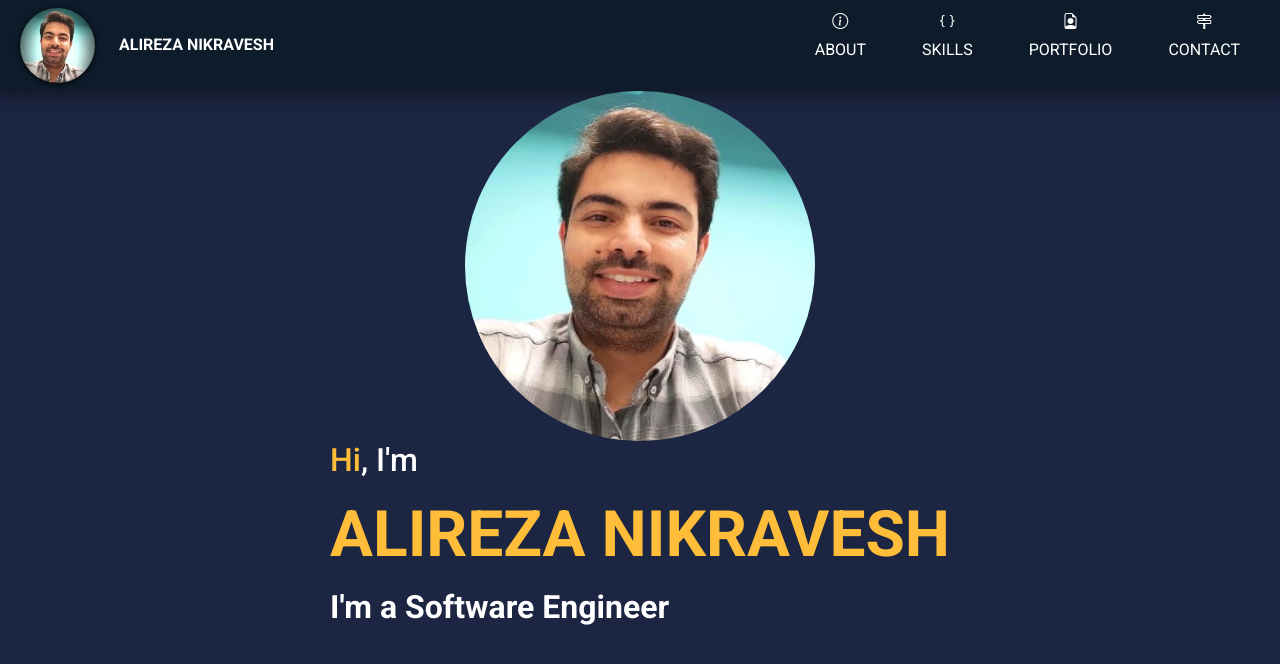
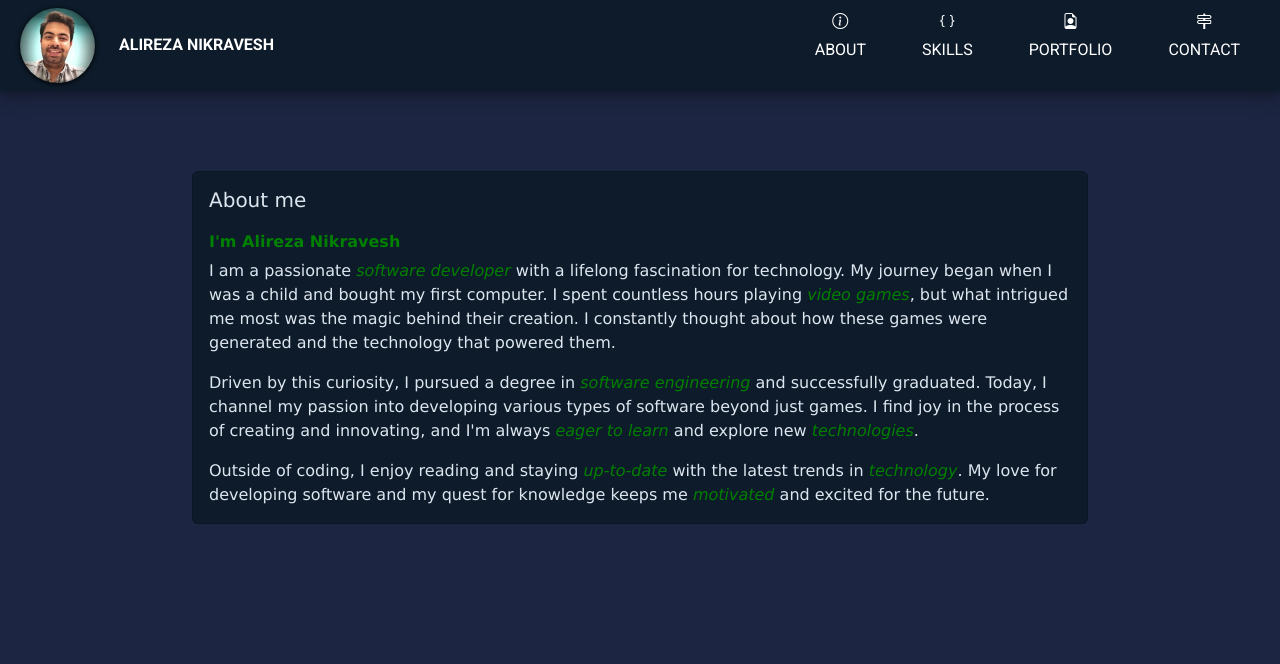
Before and after one commit to nikravesh/Portfolio, an Angular app in the folder portfolio-app/: page /about in a window 1280 px wide. Before the commit this address led to /. Shown: the top 664 px of the page. Built offline with nearby package versions, Linux system fonts and the light colour scheme.

Commit message:
added about me section

```diff
--- /dev/null
+++ b/portfolio-app/src/app/about/about.component.html
@@ -0,0 +1,39 @@
+<div class="card">
+  <div class="card-body">
+    <h5 class="card-title">{{ title }}</h5>
+    <h6 class="card-subtitle mb-2" style="color: green; font-weight: bold">
+      {{ myName }}
+    </h6>
+    <p class="card-text">
+      I am a passionate
+      <span style="color: green; font-style: oblique">software developer</span>
+      with a lifelong fascination for technology. My journey began when I was a
+      child and bought my first computer. I spent countless hours playing
+      <span style="color: green; font-style: oblique">video games</span>, but
+      what intrigued me most was the magic behind their creation. I constantly
+      thought about how these games were generated and the technology that
+      powered them.
+    </p>
+    <p class="card-text">
+      Driven by this curiosity, I pursued a degree in
+      <span style="color: green; font-style: oblique"
+        >software engineering</span
+      >
+      and successfully graduated. Today, I channel my passion into developing
+      various types of software beyond just games. I find joy in the process of
+      creating and innovating, and I'm always
+      <span style="color: green; font-style: oblique">eager to learn</span> and
+      explore new
+      <span style="color: green; font-style: oblique"> technologies</span>.
+    </p>
+    <p class="card-text">
+      Outside of coding, I enjoy reading and staying
+      <span style="color: green; font-style: oblique"> up-to-date</span> with
+      the latest trends in
+      <span style="color: green; font-style: oblique"> technology</span>. My
+      love for developing software and my quest for knowledge keeps me
+      <span style="color: green; font-style: oblique"> motivated</span>
+      and excited for the future.
+    </p>
+  </div>
+</div>
--- /dev/null
+++ b/portfolio-app/src/app/about/about.component.scss
@@ -0,0 +1,20 @@
+.card {
+  display: flex;
+  justify-content: center;
+  align-items: start;
+  margin-top: 5rem;
+  margin-left: 12rem;
+  margin-right: 12rem;
+  background: #0d1b2a;
+  color: #dde6ef;
+  font-size: 16px;
+  font-family: Verdana, Geneva, Tahoma, sans-serif;
+}
+
+.card-title {
+  margin-bottom: 1.5rem;
+}
+
+.card-subtitle {
+  margin-bottom: 1.5rem;
+}
--- /dev/null
+++ b/portfolio-app/src/app/about/about.component.ts
@@ -0,0 +1,21 @@
+import { Component, OnInit } from '@angular/core';
+
+@Component({
+  selector: 'app-about',
+  imports: [],
+  templateUrl: './about.component.html',
+  styleUrl: './about.component.scss',
+})
+export class AboutComponent implements OnInit {
+  ngOnInit(): void {
+    this.addBreak();
+  }
+  title = 'About me';
+  myName = "I'm Alireza Nikravesh";
+  description =
+    "I'm Alireza Nikravsh\nWhen I was child I bought computer and started to play video games, I really enjoyed with it, this subject caused by I like computer and programming, I always thought about these games and how they generated, finally I graduated being a Software enginner who develops any other type of software other than games";
+
+  addBreak() {
+    this.description.replace('\n', '<br>');
+  }
+}
--- a/portfolio-app/src/app/app.component.html
+++ b/portfolio-app/src/app/app.component.html
@@ -1,3 +1,2 @@
 <app-nav-bar></app-nav-bar>
-<app-banner></app-banner>
-<router-outlet />
+<router-outlet></router-outlet>
--- a/portfolio-app/src/app/app.component.ts
+++ b/portfolio-app/src/app/app.component.ts
@@ -1,11 +1,10 @@
 import { Component } from '@angular/core';
 import { RouterOutlet } from '@angular/router';
 import { NavBarComponent } from './nav-bar/nav-bar.component';
-import { BannerComponent } from './banner/banner.component';
 
 @Component({
   selector: 'app-root',
-  imports: [RouterOutlet, NavBarComponent, BannerComponent],
+  imports: [RouterOutlet, NavBarComponent],
   templateUrl: './app.component.html',
   styleUrl: './app.component.scss',
 })
--- a/portfolio-app/src/app/app.routes.ts
+++ b/portfolio-app/src/app/app.routes.ts
@@ -1,3 +1,8 @@
 import { Routes } from '@angular/router';
+import { AboutComponent } from './about/about.component';
+import { BannerComponent } from './banner/banner.component';
 
-export const routes: Routes = [];
+export const routes: Routes = [
+  { path: '', component: BannerComponent },
+  { path: 'about', component: AboutComponent },
+];
--- a/portfolio-app/src/app/nav-bar/nav-bar.component.html
+++ b/portfolio-app/src/app/nav-bar/nav-bar.component.html
@@ -1,5 +1,5 @@
 <div class="container">
-  <div class="logo">
+  <div class="logo" routerLink="">
     <img class="logo-photo" src="assets/images/logo-photo.jpg" alt="Alireza" />
     <span class="logo-title">Alireza Nikravesh</span>
   </div>
@@ -29,7 +29,7 @@
       </a>
     </li>
     <li class="item">
-      <a routerLinknpm ="/contact" class="underline-hover active">
+      <a routerLinknpm="/contact" class="underline-hover active">
         <div class="inner-item">
           <i class="bi bi-signpost-2"></i>
           <span>Contact</span>
--- a/portfolio-app/src/app/nav-bar/nav-bar.component.scss
+++ b/portfolio-app/src/app/nav-bar/nav-bar.component.scss
@@ -38,6 +38,9 @@
 }
 
 .logo {
+  :hover {
+    cursor: pointer;
+  }
   .logo-photo {
     margin: 8px;
     width: 75px;
--- a/portfolio-app/src/styles.scss
+++ b/portfolio-app/src/styles.scss
@@ -6,7 +6,7 @@
 
 body {
   background: #1c2541;
-  color: #fff;
+  color: #adb5bd;
   height: calc(100vh - 91px);
   font-family: "Roboto", serif;
   font-optical-sizing: auto;
```
